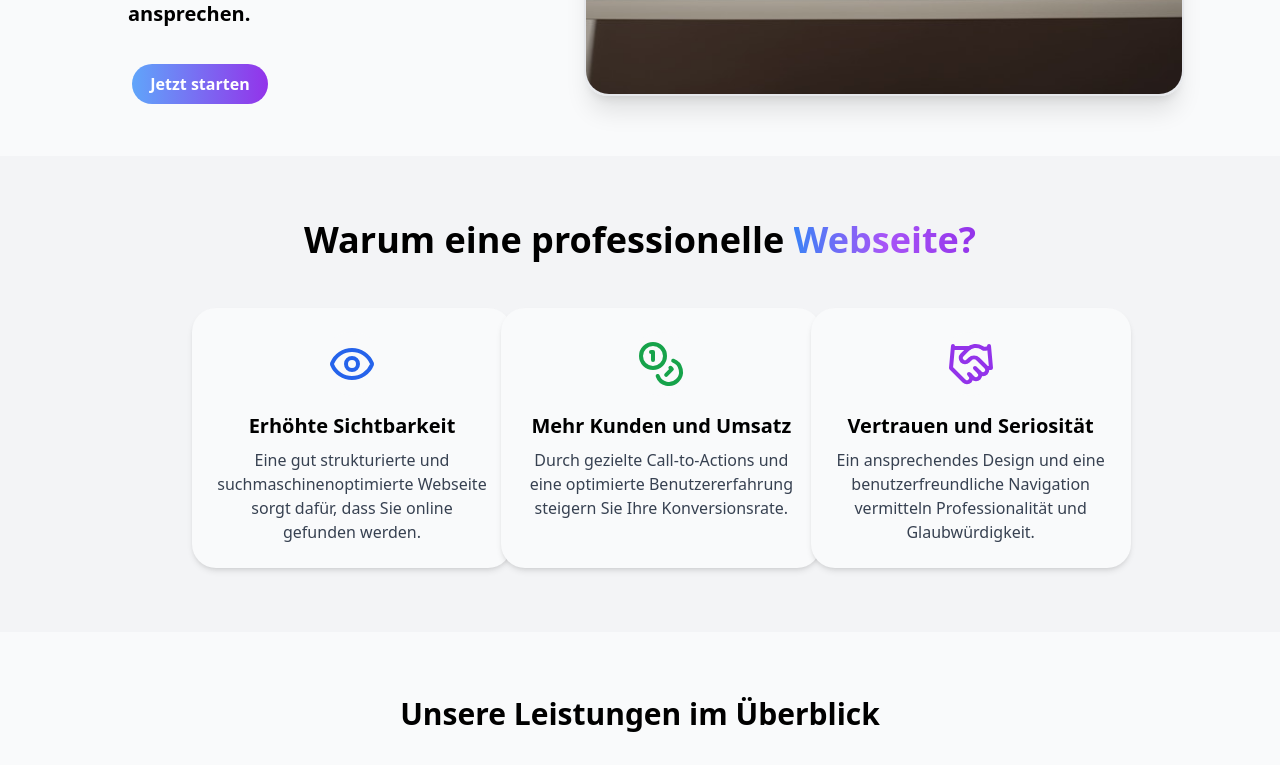
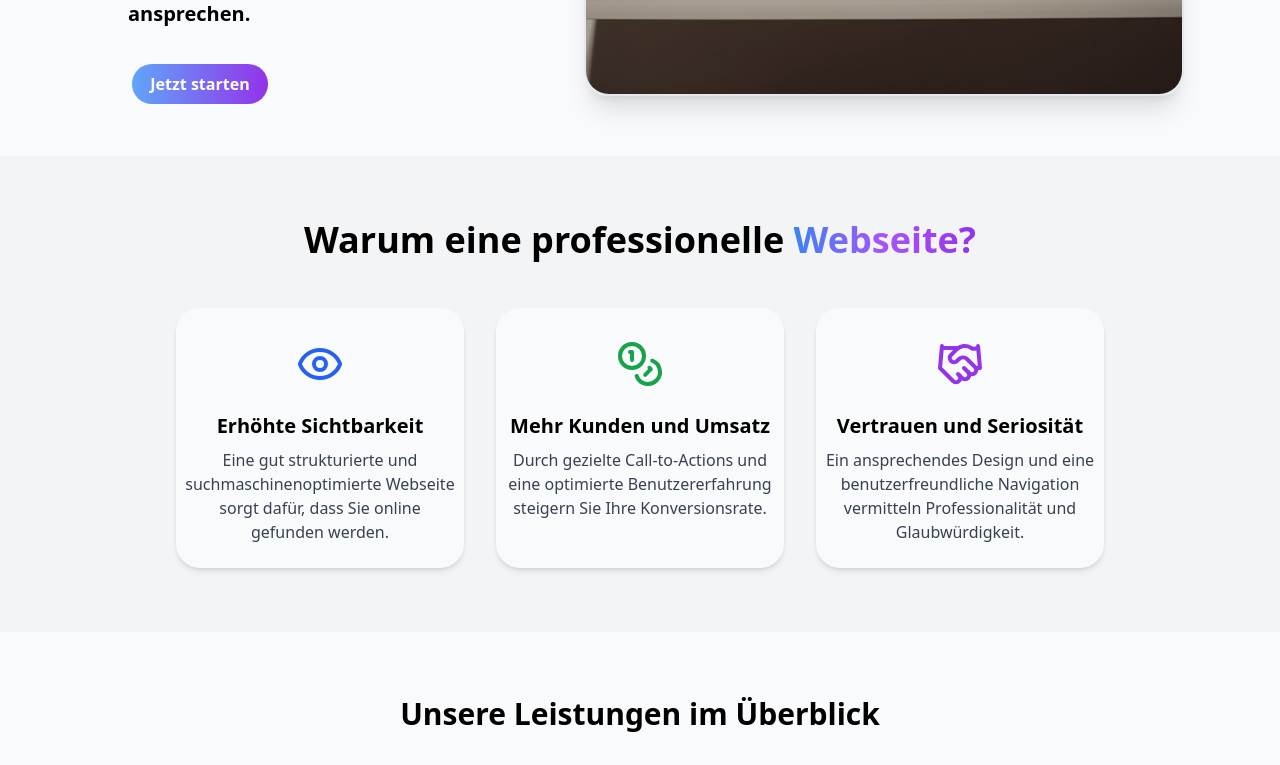
Before and after one commit to Raxe83/dailyui, a React (Create React App) app: page / in a window 1280 px wide. Shown: the part 540-1305 px from the top of the page. Built offline with nearby package versions, Linux system fonts and the light colour scheme.

Commit message:
add analytics

```diff
--- a/package.json
+++ b/package.json
@@ -10,6 +10,7 @@
     "@types/node": "^16.18.105",
     "@types/react": "^18.3.3",
     "@types/react-dom": "^18.3.0",
+    "@vercel/analytics": "^1.5.0",
     "lucide-react": "^0.474.0",
     "next": "^15.1.6",
     "react": "^18.3.1",
--- a/src/App.tsx
+++ b/src/App.tsx
@@ -1,11 +1,13 @@
 import Routing from "./Navigation/Routing";
 import { ToastProvider } from "./notification/ToastProvider";
+import { Analytics } from "@vercel/analytics/react"
 
 function App() {
   return (
     <div className="App">
       <ToastProvider>
           <Routing />
+          <Analytics />
       </ToastProvider>
     </div>
   );
--- a/src/Components/InfoCard.tsx
+++ b/src/Components/InfoCard.tsx
@@ -16,12 +16,12 @@ const InfoCard = ({ cardProp }: props) => {
       <h1 className="font-bold text-2xl sm:text-3xl lg:text-4xl text-center mb-12">
         {getLastWordsToRecolor("Warum eine professionelle Webseite?", 1)}
       </h1>
-      <div className="grid grid-cols-1 xl:px-40 sm:grid-cols-2 lg:grid-cols-3 gap-8">
+      <div className="grid grid-cols-1 xl:px-36 sm:grid-cols-2 lg:grid-cols-3 gap-8">
         {cardProp.map((card, index) => {
           return (
             <div
               key={index}
-              className="flex flex-col min-w-80 items-center bg-gray-50 rounded-3xl p-6 shadow-md"
+              className="flex flex-col min-w-72 items-center bg-gray-50 rounded-3xl px-2 py-6 shadow-md"
             >
               <div className="mb-4 bg-gray-50 rounded-full p-2">{card.icon}</div>
               <div className="text-center">
```
Also changed, not shown: 1 other file (tests, documents, lock files or other folders).
